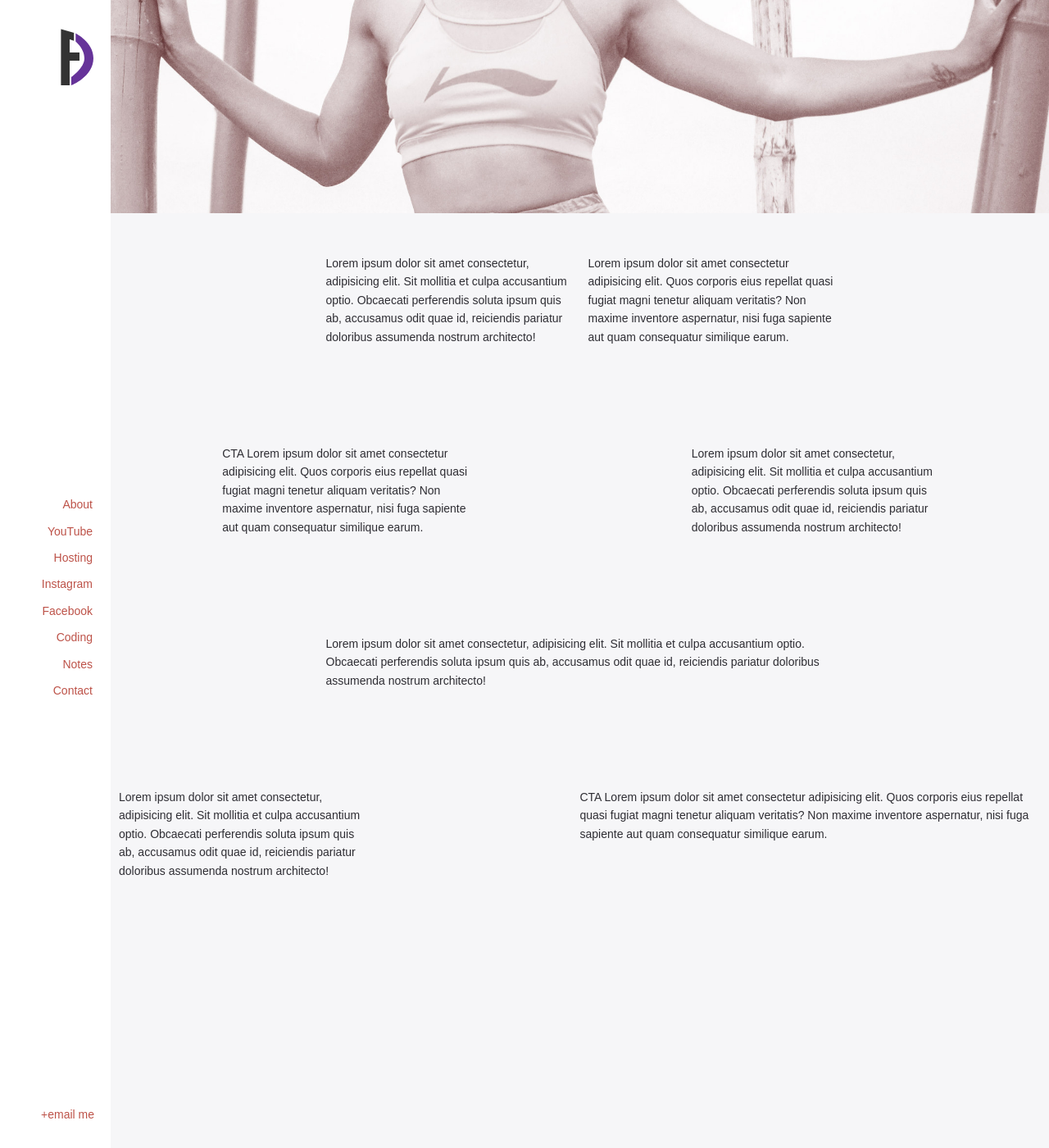
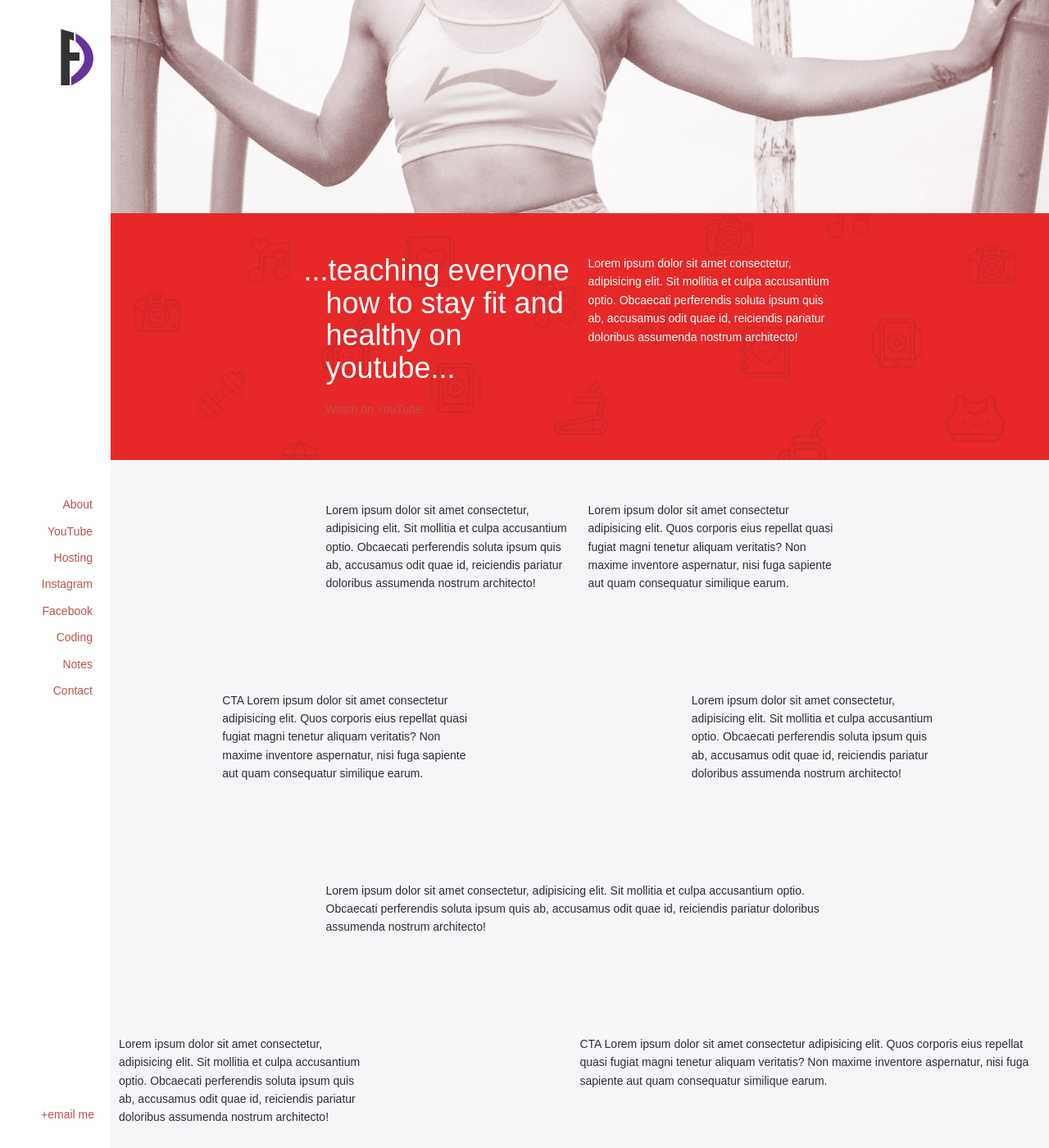
Before and after one commit to dreyahcodes/dreyahcodes.github.io, a Jekyll site: the page built from index.html, in a window 1280 px wide and 1400 px high, scrolled down 369 px. Shown: the whole window at 82% size. Built offline with Jekyll 4.4.1, drawn with Linux system fonts in a browser that asks for light colours; some web fonts are replaced; Markdown is read by kramdown in place of the engine named in the settings.

Commit message:
Youtube section
Started working on the youtube section.
Added a new background image (with icons) to this section

```diff
--- /dev/null
+++ b/_includes/section-youtube.html
@@ -0,0 +1 @@
+<section class="youtube"><div class="flex flex--center"><div class="col-1"><p>Lorem ipsum dolor sit amet consectetur, adipisicing elit. Sit mollitia et culpa accusantium optio. Obcaecati perferendis soluta ipsum quis ab, accusamus odit quae id, reiciendis pariatur doloribus assumenda nostrum architecto!</p></div><div class="col-1 order-first"><p class="home-lead outdented">...teaching everyone how to stay fit and healthy on youtube...</p><a class="home-cta" href="http://youtube.com/dreyahfit">Watch on YouTube</a></div></div></section>
--- /dev/null
+++ b/assets/css/2-modules/buttons.sass
@@ -0,0 +1 @@
+.home-cta
--- /dev/null
+++ b/assets/css/3-sections/home-youtube.sass
@@ -0,0 +1,6 @@
+section.youtube
+  background:
+    image: url(../img/youtube_section.jpg)
+    position: center
+    size: cover
+  color: white
--- a/assets/css/4-layouts/home.sass
+++ b/assets/css/4-layouts/home.sass
@@ -69,3 +69,9 @@
 .home-lead
   font-size: 36px
   line-height: 1.1
+
+  &.outdented
+    text-indent: -0.75em
+
+    @media (max-width: 640px)
+      text-indent: 0
--- a/assets/css/main.css
+++ b/assets/css/main.css
@@ -550,6 +550,12 @@ section.about {
     margin-right: auto;
     max-width: 300px; } }
 
+section.youtube {
+  background-image: url(../img/youtube_section.jpg);
+  background-position: center;
+  background-size: cover;
+  color: white; }
+
 .home-wrap {
   display: -ms-flexbox;
   display: flex;
@@ -605,3 +611,8 @@ section.about {
 .home-lead {
   font-size: 36px;
   line-height: 1.1; }
+  .home-lead.outdented {
+    text-indent: -0.75em; }
+    @media (max-width: 640px) {
+      .home-lead.outdented {
+        text-indent: 0; } }
--- a/assets/css/main.scss
+++ b/assets/css/main.scss
@@ -5,7 +5,10 @@
 @import "1-base/vars";
 @import "1-base/base";
 
+@import "2-modules/buttons";
+
 @import "3-sections/header";
 @import "3-sections/home-about";
+@import "3-sections/home-youtube";
 
 @import "4-layouts/home";
--- a/index.html
+++ b/index.html
@@ -9,6 +9,7 @@ title: Your New Site
   <div class="home-sections">
 
     {% include section-about.html %}
+    {% include section-youtube.html %}
     {% include columns.html %}
 
 
```
Also changed, not shown: _pugfiles/section-youtube.pug (added, +8 -0 lines), assets/img/youtube_section.jpg (added).
